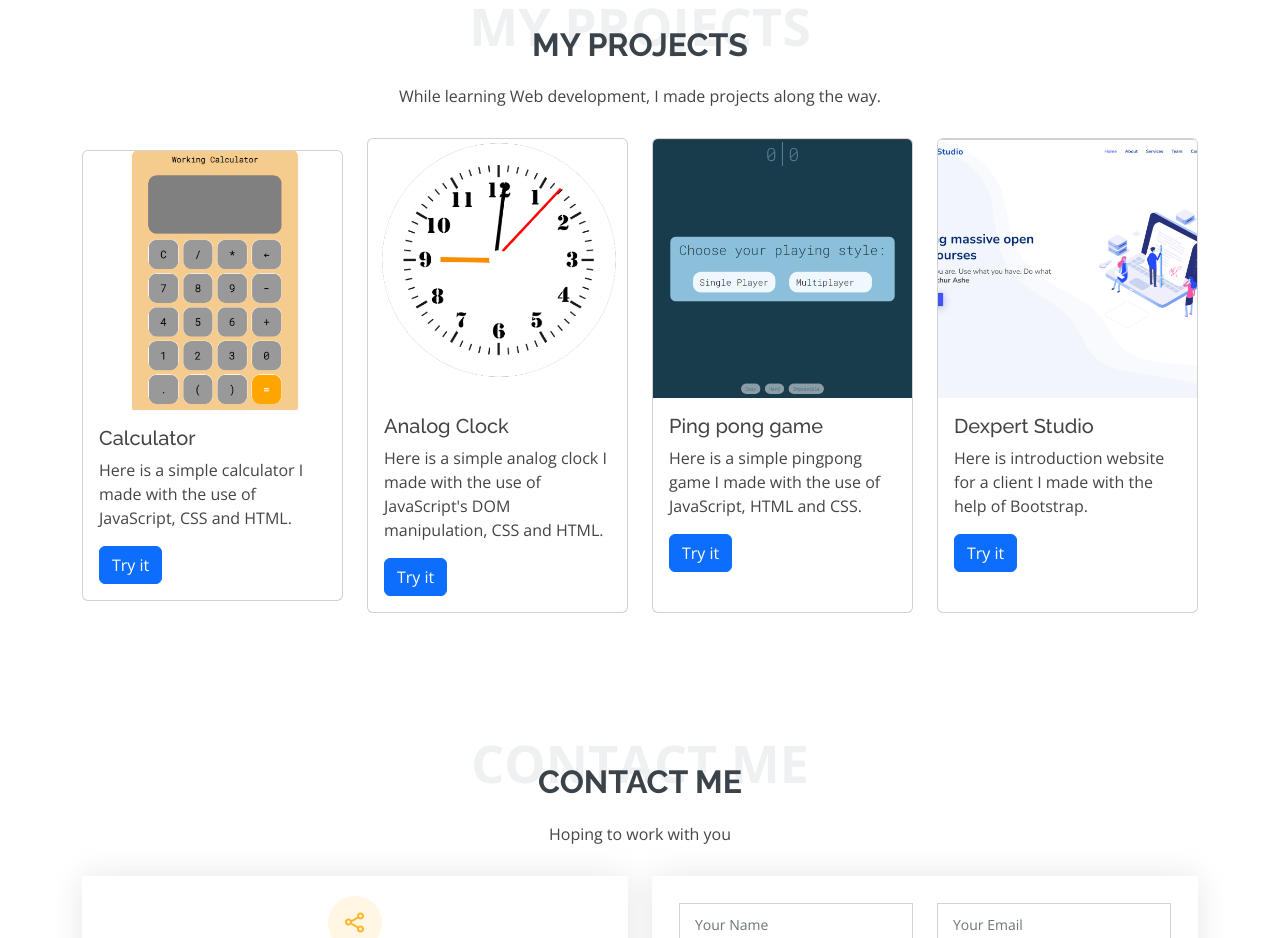
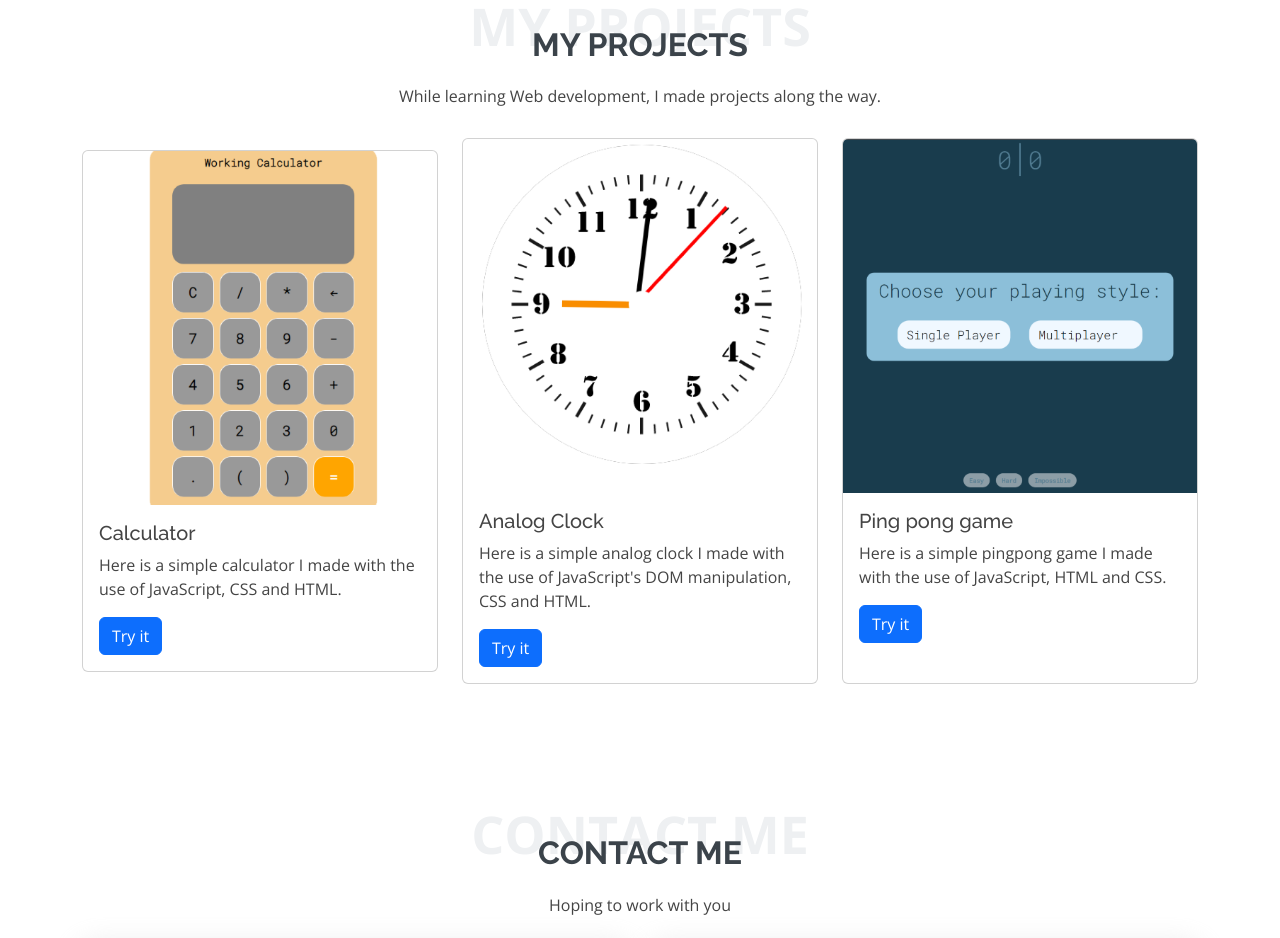
Before and after one commit to AnimeshA867/AnimeshA867.github.io, a website: page index.html in a window 1280 px wide. Shown: the part 3720-4658 px from the top of the page. Drawn offline with nearby package versions, Linux system fonts and the light colour scheme.

Commit message:
Update index.html

```diff
--- a/index.html
+++ b/index.html
@@ -329,7 +329,7 @@
       <p>While learning Web development, I made projects along the way.</p>
     </div>
   <div class="row">
-    <div class="col-md-6 col-lg-3 d-flex align-items-center mb-5 mb-lg-0">
+    <div class="col-md-6 col-lg-4 d-flex align-items-center mb-5 mb-lg-0">
       <div class="card" >
         <img src="assets/img/Projects/calculator.png" class="card-img-top" alt="Calculator" loading="lazy">
         <div class="card-body">
@@ -341,7 +341,7 @@
 
 
     </div>
-    <div class="col-md-6 col-lg-3 d-flex align-items-stretch mb-5 mb-lg-0">
+    <div class="col-md-6 col-lg-4 d-flex align-items-stretch mb-5 mb-lg-0">
       <div class="card">
         <img src="assets/img/Projects/analog clock.png" class="card-img-top" alt="Analog Clock" loading="lazy">
         <div class="card-body">
@@ -353,7 +353,7 @@
 
 
     </div>
-    <div class="col-md-6 col-lg-3 d-flex align-items-stretch mb-5 mb-lg-0">
+    <div class="col-md-6 col-lg-4 d-flex align-items-stretch mb-5 mb-lg-0">
       <div class="card">
         <img src="assets/img/Projects/pingpong.png" class="card-img-top" alt="Ping Pong game" loading="lazy">
         <div class="card-body">
@@ -365,14 +365,7 @@
 
 
     </div>
-    <div class="col-md-6 col-lg-3 d-flex align-items-stretch mb-5 mb-lg-0">
-      <div class="card">
-        <img src="assets/img/Projects/dexpert Studio.png" class="card-img-top" alt="Dexpert Studio" loading="lazy">
-        <div class="card-body">
-          <h5 class="card-title">Dexpert Studio</h5>
-          <p class="card-text">Here is introduction website for a client I made with the help of Bootstrap.</p>
-          <a href="https://dexpertstudio.netlify.app/" class="btn btn-primary" target="_blank">Try it</a>
-        </div>
+
       </div>
 
 
```
